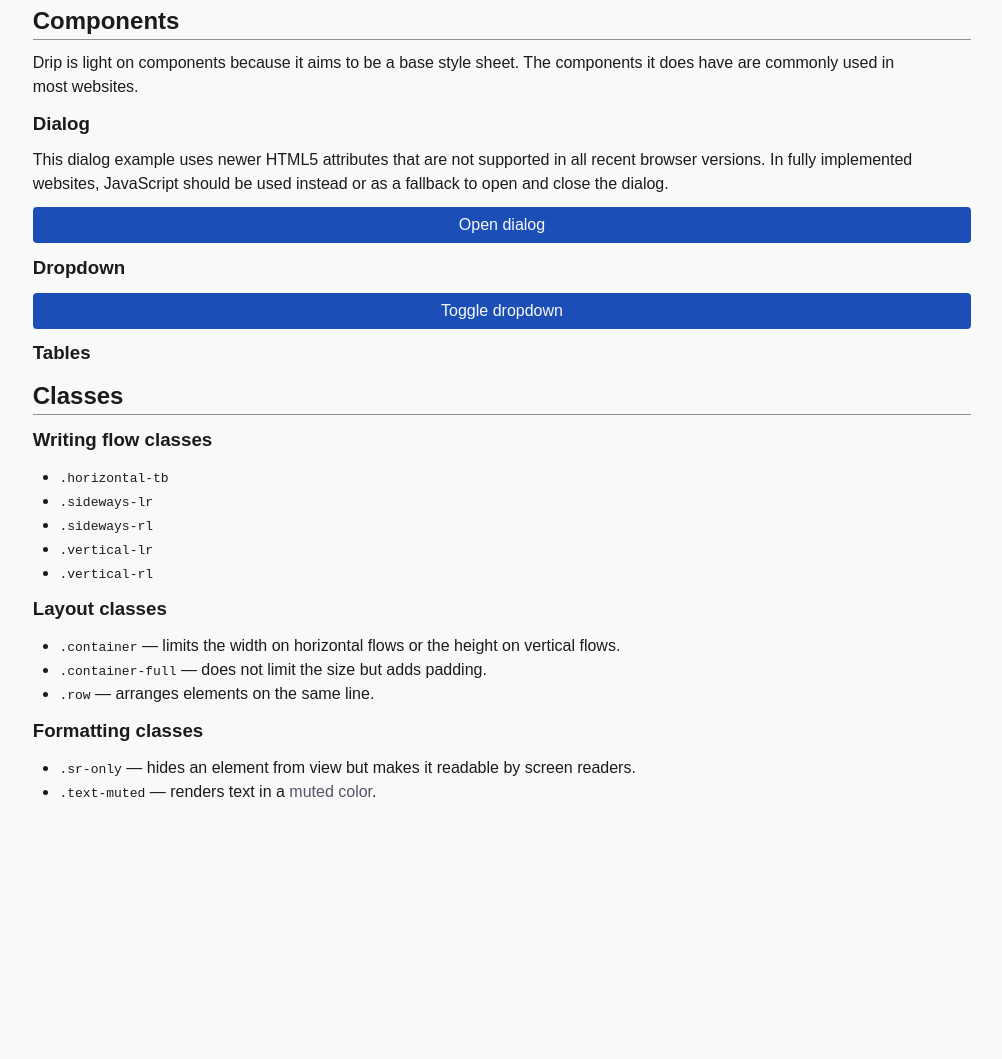
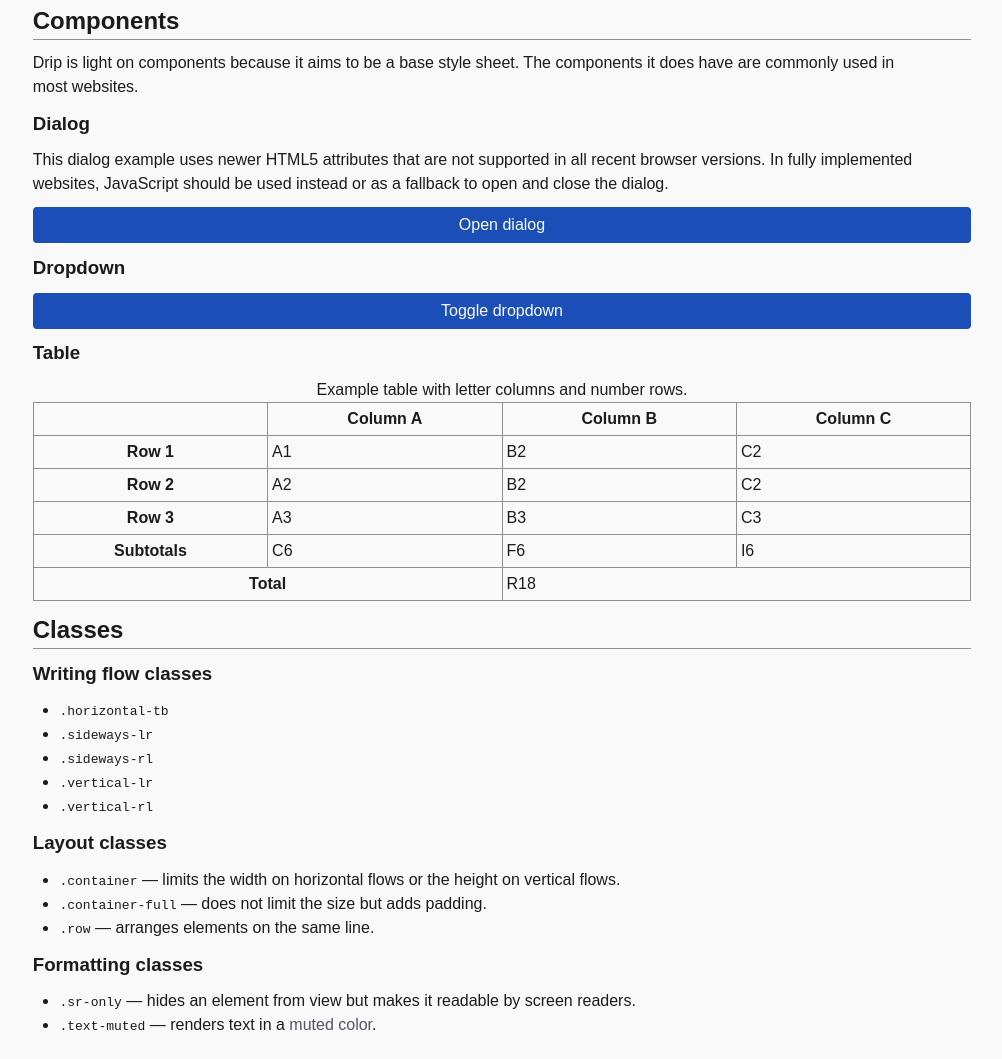
Before and after one commit to subtributary/drip, a website: page docs/styles.html in a window 1280 px wide. Shown: the part 2626-3685 px from the top of the page, without its empty margins (138-1140 px from the left). Before the commit the page ends 3451 px from the top, so only its background shows below. Drawn offline with Linux system fonts and the light colour scheme.

Commit message:
added table styles

```diff
--- a/docs/styles.html
+++ b/docs/styles.html
@@ -248,7 +248,52 @@
             </div>
         </div>
 
-        <h3>Tables</h3>
+        <h3>Table</h3>
+        <table>
+            <caption>
+                Example table with letter columns and number rows.
+            </caption>
+            <thead>
+            <tr>
+                <td></td>
+                <th>Column A</th>
+                <th>Column B</th>
+                <th>Column C</th>
+            </tr>
+            </thead>
+            <tbody>
+            <tr>
+                <th scope="row">Row 1</th>
+                <td>A1</td>
+                <td>B2</td>
+                <td>C2</td>
+            </tr>
+            <tr>
+                <th scope="row">Row 2</th>
+                <td>A2</td>
+                <td>B2</td>
+                <td>C2</td>
+            </tr>
+            <tr>
+                <th scope="row">Row 3</th>
+                <td>A3</td>
+                <td>B3</td>
+                <td>C3</td>
+            </tr>
+            </tbody>
+            <tfoot>
+            <tr>
+                <th scope="row">Subtotals</th>
+                <td>C6</td>
+                <td>F6</td>
+                <td>I6</td>
+            </tr>
+            <tr>
+                <th scope="row" colspan="2">Total</th>
+                <td colspan="2">R18</td>
+            </tr>
+            </tfoot>
+        </table>
     </section>
 
     <section>
--- /dev/null
+++ b/scss/components/_table-alt.scss
@@ -0,0 +1,8 @@
+@use "../vars" as *;
+
+.sideways-lr, .sideways-rl, .vertical-lr, .vertical-rl {
+  table {
+    height: 100%;
+    width: fit-content;
+  }
+}
--- /dev/null
+++ b/scss/components/_table.scss
@@ -0,0 +1,16 @@
+@use "../vars" as *;
+
+table {
+  border-collapse: collapse;
+  margin-block-end: var(#{$css-var-prefix}spacing);
+  table-layout: fixed;
+  width: 100%;
+}
+
+table, th, td {
+  border: 1px solid var(#{$css-var-prefix}color-border);
+}
+
+th, td {
+  padding: var(#{$css-var-prefix}padding);
+}
--- a/scss/drip.scss
+++ b/scss/drip.scss
@@ -3,6 +3,8 @@
 
 @use "components/dialog";
 @use "components/dialog-alt";
+@use "components/table";
+@use "components/table-alt";
 @use "document/document-layout";
 @use "document/document-layout-alt";
 @use "document/document-markup";
```
Also changed, not shown: css/drip.css.
